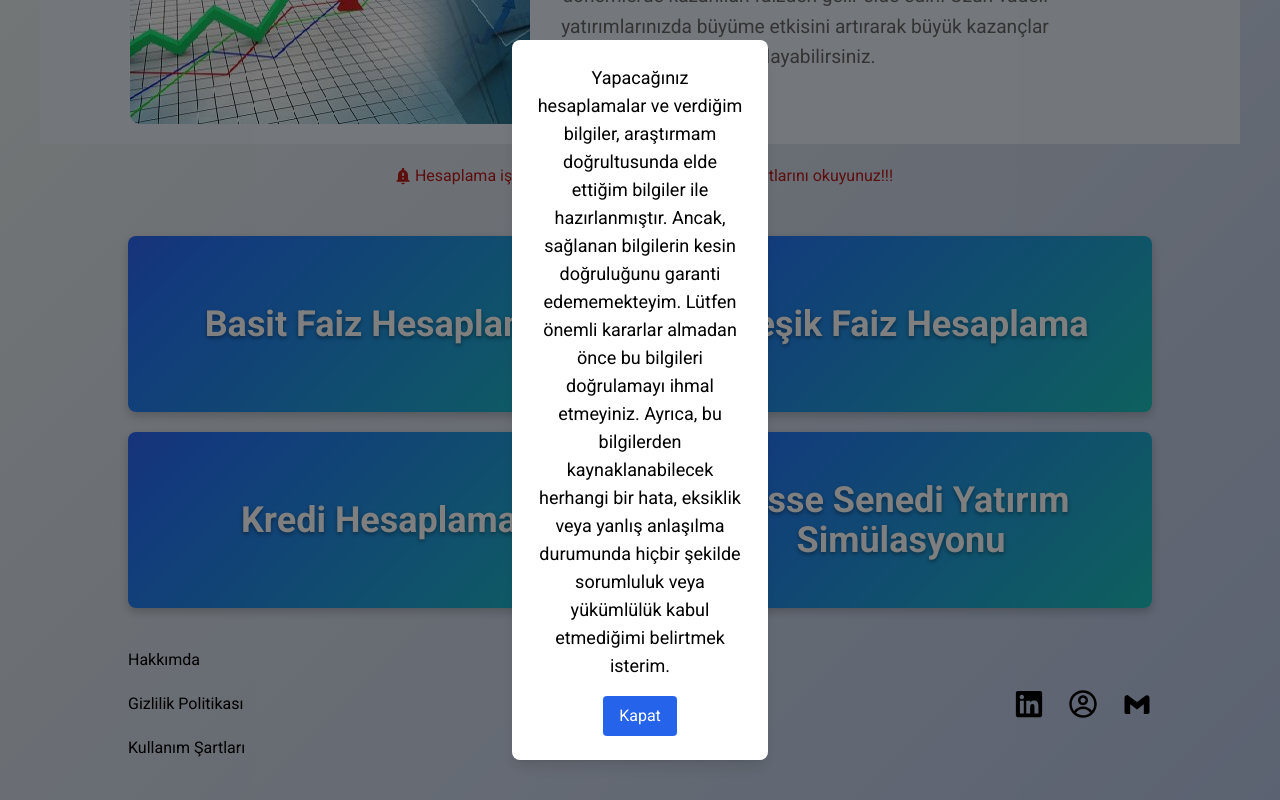
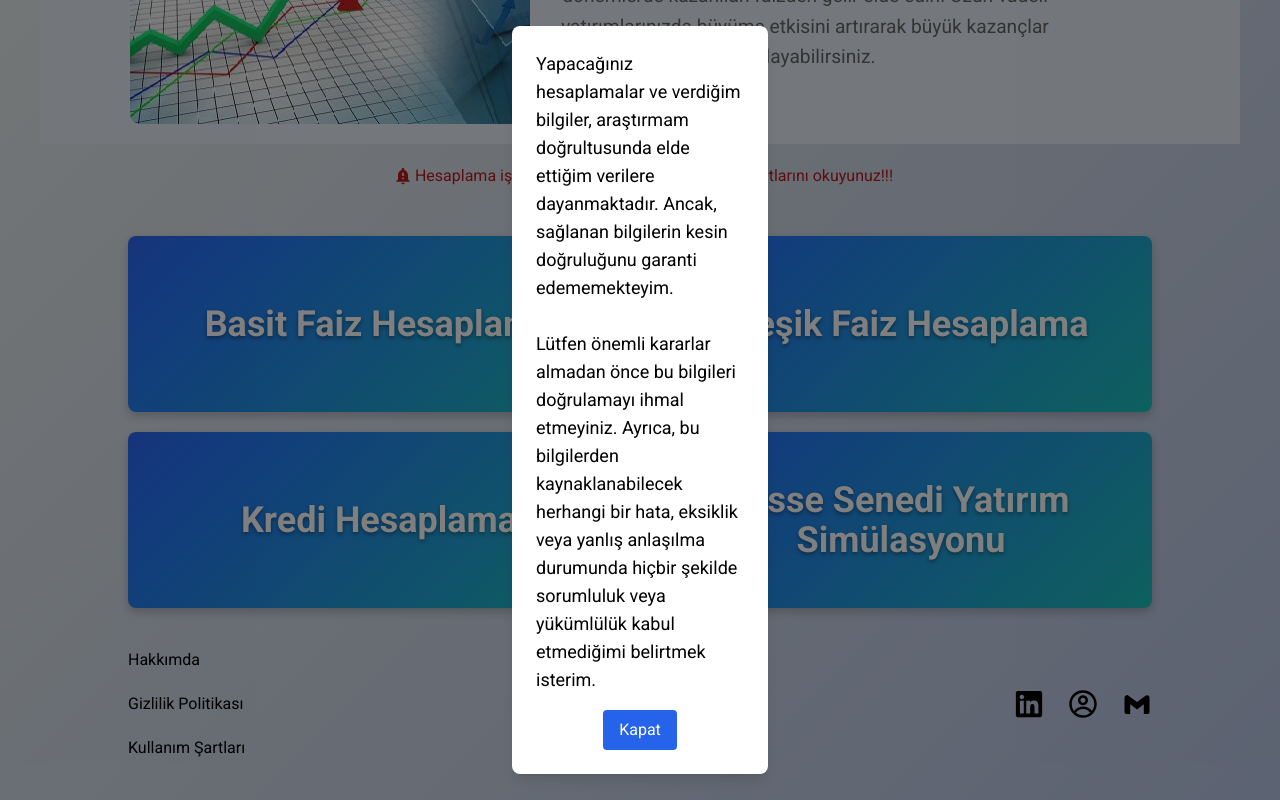
Before and after one commit to furkanguvenme/NeoBank, a React (Vite) app in the folder neobank/: page / in a window 1280 px wide. Both pictures are taken after a click on the link "Kullanım Şartları". Shown: the part 371-1171 px from the top of the page. Built offline with nearby package versions, Linux system fonts and the light colour scheme.

Commit message:
Text Change

```diff
--- a/neobank/src/Layers/Footer.tsx
+++ b/neobank/src/Layers/Footer.tsx
@@ -30,8 +30,9 @@ export const Footer = () => {
             {showAlert && (
               <div className="fixed inset-0 flex items-center justify-center bg-black/50">
                 <div className="w-4/5 lg:w-1/5 bg-white p-6 rounded-lg shadow-lg text-center">
-                  <p className="text-lg mb-4">
-                  Yapacağınız hesaplamalar ve verdiğim bilgiler, araştırmam doğrultusunda elde ettiğim bilgiler ile hazırlanmıştır. Ancak, sağlanan bilgilerin kesin doğruluğunu garanti edememekteyim. Lütfen önemli kararlar almadan önce bu bilgileri doğrulamayı ihmal etmeyiniz. Ayrıca, bu bilgilerden kaynaklanabilecek herhangi bir hata, eksiklik veya yanlış anlaşılma durumunda hiçbir şekilde sorumluluk veya yükümlülük kabul etmediğimi belirtmek isterim.
+                  <p className="text-lg mb-4 text-left">
+                  Yapacağınız hesaplamalar ve verdiğim bilgiler, araştırmam doğrultusunda elde ettiğim verilere dayanmaktadır. Ancak, sağlanan bilgilerin kesin doğruluğunu garanti edememekteyim.<br/><br/>
+Lütfen önemli kararlar almadan önce bu bilgileri doğrulamayı ihmal etmeyiniz. Ayrıca, bu bilgilerden kaynaklanabilecek herhangi bir hata, eksiklik veya yanlış anlaşılma durumunda hiçbir şekilde sorumluluk veya yükümlülük kabul etmediğimi belirtmek isterim.
                   </p>
                   <button
                     onClick={closeAlert}
```
